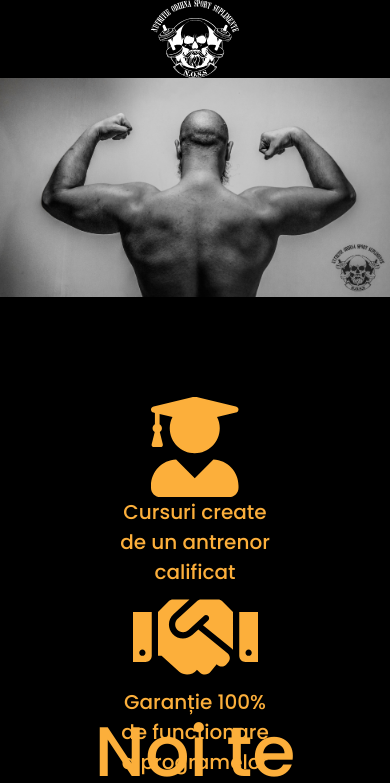
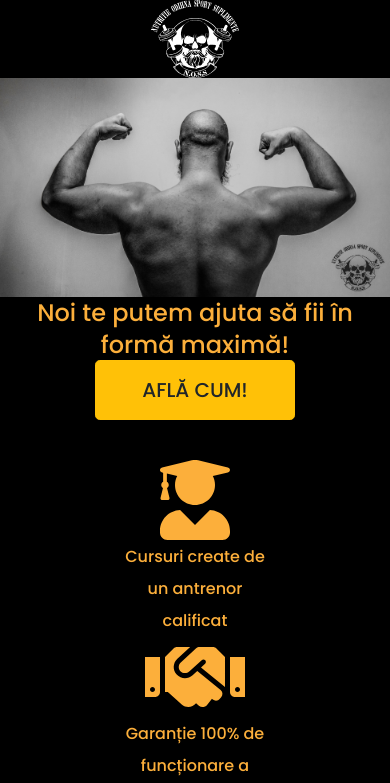
Before and after one commit to kata-kas/coursedigitalwebsitefitnnes, a React (Create React App) app: page / in a window 390 px wide. Shown: the top 783 px of the page. Built offline with nearby package versions, Linux system fonts and the light colour scheme.

Commit message:
responsive, almost

```diff
--- a/package.json
+++ b/package.json
@@ -3,6 +3,8 @@
   "version": "0.1.0",
   "private": true,
   "dependencies": {
+    "@emotion/core": "^11.0.0",
+    "@emotion/react": "^11.0.0",
     "@fortawesome/fontawesome-svg-core": "^1.2.32",
     "@fortawesome/free-solid-svg-icons": "^5.15.1",
     "@fortawesome/react-fontawesome": "^0.1.12",
--- a/src/App.css
+++ b/src/App.css
@@ -3,11 +3,9 @@
   margin:0; }
 
 .Btn{
-  background:#fcaf3b;
   width: 10em;
   height: 3em;
   border-color: #fcaf3b;
-  color: pink;
   font-family: Poppins;
   font-size: 18px;
   font-weight: 600;
@@ -21,12 +19,24 @@
 
 .App-banner{  width: 100%; }
 
-.container{  position: relative; }
-.centered{  position: absolute;  top: 85%;  bottom: 15%;left: 21%; right: 21%; color:#fcaf3b;
-    font-family: Poppins;  font-size: 70px;font-weight: 500; line-height: 1em;}
-
-
-
+.container
+{
+  position: relative;
+  text-align: center;
+}
+.centered{
+  position: absolute;  top: 85%;  bottom: 15%;left: 21%; right: 21%; color:#fcaf3b;
+    font-family: Poppins;  font-size: 70px;font-weight: 500; line-height: 1.3em;}
+@media (max-width: 768px){
+  .centered{
+      position:sticky !important;
+      font-size: x-large;
+  }}
+.centered2{
+  position: absolute;
+  left: 21%;
+  right: 21%;
+}
 .Benefits{
   text-align: center;
   padding: 100px;
@@ -34,6 +44,12 @@
   font-family: Poppins;
   font-size: 20px;
   background-color: black;
+}
+@media (max-width:768px){
+  .Benefits{
+    font-size: medium;
+    line-height: 2em;
+  }
 }
 
 .square{
--- a/src/components/Banner.js
+++ b/src/components/Banner.js
@@ -9,11 +9,12 @@ function Banner(){
         <img src={banner} className="App-banner" alt="NOSS Banner"/>
         <div className="centered">
           Noi te putem ajuta să fii în formă maximă!
-          <br></br>
-          <Button className="btn">
+          <br></br> </div>
+          <div className="centered2">
+          <Button variant="warning" ButtonVariant="outline-dark" size="lg" className="Btn">
           AFLĂ CUM!
           </Button>
-          </div>
+         </div>
       </div>
       </div>
       );}
--- a/src/components/Benefits.js
+++ b/src/components/Benefits.js
@@ -15,16 +15,19 @@ function Benefits(){
                     <FontAwesomeIcon icon={faUserGraduate} size="5x" color="#fcaf3b" />
                     <br/>
                     Cursuri create de un antrenor calificat
+                    <br/>
                 </Col>
                 <Col sm>
                     <FontAwesomeIcon icon={faHandshake} size="5x" color="#fcaf3b"/>
                     <br/>
                     Garanție 100% de funcționare a programelor noastre
+                    <br/>
                 </Col>
                 <Col sm>
                     <FontAwesomeIcon icon={faTrophy} size="5x" color="#fcaf3b"/>
                     <br/>
                     O întreagă echipa de profesioniști în spate
+                    <br/>
                 </Col>
             </Row>
         </Container>
--- a/src/components/CourseCard.js
+++ b/src/components/CourseCard.js
@@ -6,14 +6,14 @@ function CourseCard () {
         <div className="full">
         <Container className="square">
             <Row>
-                <Col>
+                <Col sm>
                     <img src={coursecardimg} alt="Curs Fitness Pentru Incepatori"/>
                 </Col>
-                <Col className="squareright">
+                <Col sm className="squareright">
                     <h1>Curs "Fitness pentru începători"</h1><br/>
                     <p>Data: 20.11.2020</p><br/>
-                    <p>Cost: 100 RON</p><br/>
-                    <Button>Hey, apasa acili sea</Button>
+                    <p>Cost: 100 RON</p><br/><br/>
+                    <Button>Înscrie-te!</Button>
                 </Col>
             </Row>
         </Container></div>
```
Also changed, not shown: 1 other file (tests, documents, lock files or other folders).
